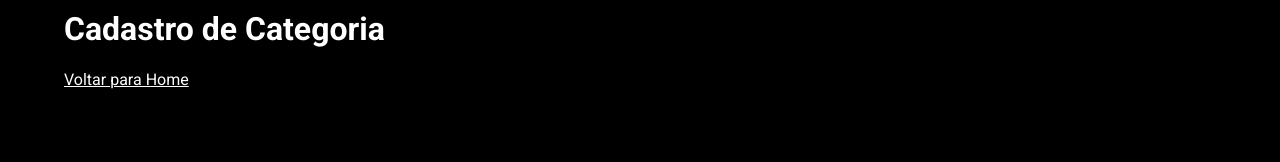
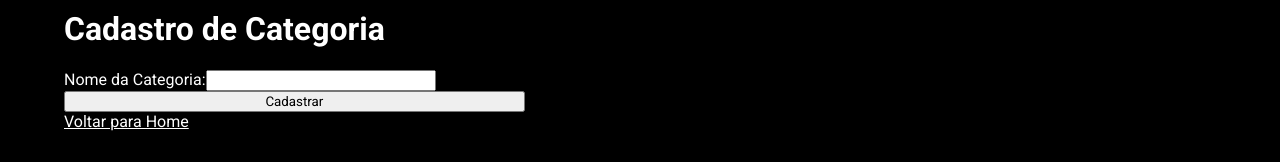
Before and after one commit to PequenoJoohn/imers-oReact, a React (Create React App) app: page /cadastro/categoria in a window 1280 px wide. Shown: the part 155-317 px from the top of the page. Built offline with nearby package versions, Linux system fonts and the light colour scheme.

Commit message:
Create page 404.

```diff
--- a/src/index.js
+++ b/src/index.js
@@ -7,8 +7,9 @@ import { BrowserRouter, Switch, Route } from 'react-router-dom';
 
 import CadastroVideo from './pages/cadastro/Video';
 import CadastroCategoria from './pages/cadastro/Categoria';
+import Error404 from './pages/error';
 
-const Pagina404 = () => (<div>Página 404</div>)
+// const Pagina404 = () => (<div>Página 404</div>)
 
 ReactDOM.render(
   <BrowserRouter>
@@ -16,7 +17,7 @@ ReactDOM.render(
       <Route path="/" exact component={Home} />
       <Route path="/cadastro/video" component={CadastroVideo} />
       <Route path="/cadastro/categoria" component={CadastroCategoria} />
-      <Route component={Pagina404} />
+      <Route component={Error404} />
     </Switch>
   </BrowserRouter>,
   // <React.StrictMode>
--- a/src/pages/cadastro/Categoria/index.js
+++ b/src/pages/cadastro/Categoria/index.js
@@ -2,12 +2,25 @@ import React from 'react';
 import PageDefault from '../../../components/PageDefault';
 import { Link } from 'react-router-dom';
 
-import { Title } from './styles'
+import { Title, Form } from './styles'
 
 function CadastroCategoria() {
     return (
         <PageDefault>
             <Title>Cadastro de Categoria</Title>
+
+            <Form>
+
+                <label>
+                    Nome da Categoria:
+                    <input
+                        type="text"
+                    />
+                </label>
+
+                <button>Cadastrar</button>
+
+            </Form>
 
             <Link to="/">
                 Voltar para Home
--- a/src/pages/cadastro/Categoria/styles.js
+++ b/src/pages/cadastro/Categoria/styles.js
@@ -3,4 +3,25 @@ import styled from 'styled-components';
 export const Title = styled.h1`
   --bodyPaddingTop: 94px;
   padding-top: var(--bodyPaddingTop);
+  width:100%;
 `
+
+export const Form = styled.form`
+  /* background-color: darkkhaki; */
+  display: flex;
+  flex-direction: column;
+
+  label {
+    width:100%;
+
+  }
+      input {
+        width: 20%;
+      }
+
+      button {
+        min-width: 40%;
+        max-width: 40%;
+
+      }
+`;
--- /dev/null
+++ b/src/pages/error/index.js
@@ -0,0 +1,19 @@
+import React from 'react';
+import PageDefault from '../../components/PageDefault';
+import { ErrorWrapper } from './styles.js';
+import { Link } from 'react-router-dom';
+
+function Error404() {
+    return (
+        <PageDefault>
+            <ErrorWrapper>
+                    {/* <h1>Error 404</h1> */}
+                <img src="404.gif" alt="" />
+                <p>Page not found</p>
+                <Link to="/">Return to site</Link>
+            </ErrorWrapper>
+        </PageDefault>
+    )
+}
+
+export default Error404;
--- /dev/null
+++ b/src/pages/error/styles.js
@@ -0,0 +1,26 @@
+import styled from 'styled-components';
+
+export const Title = styled.h1`
+`;
+
+export const ErrorWrapper = styled.div`
+    padding-top: 0px;
+    display: grid;
+    justify-content: center;
+    justify-items: center;
+
+    p {
+    font-size: 24px;
+    font-weight: 600;
+    text-transform: uppercase;
+    }
+
+    img {
+        max-width: 300px;
+    }
+
+    a {
+        margin-bottom: 50px;
+
+    }
+`;
```
Also changed, not shown: public/404.gif (added).
